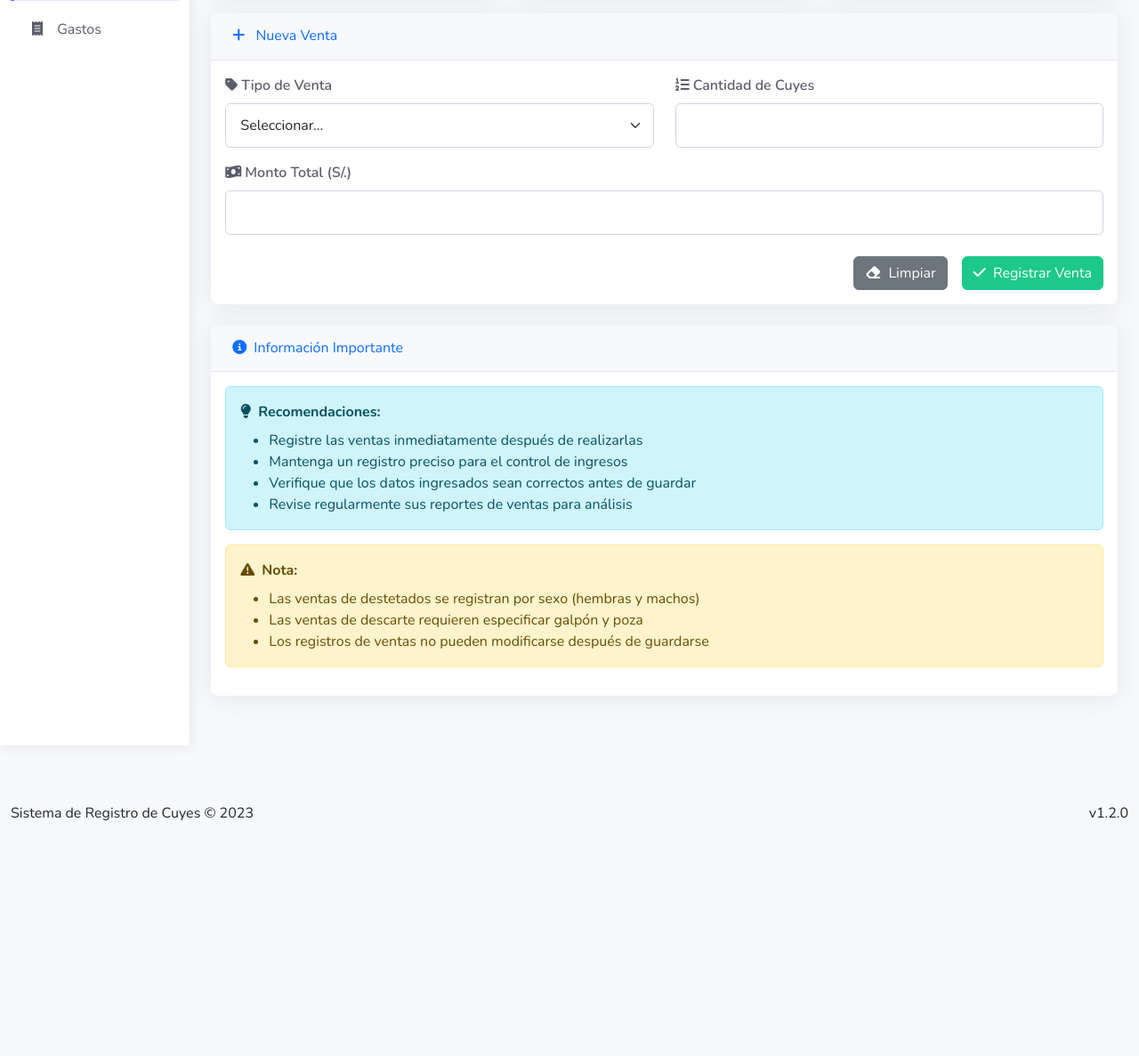
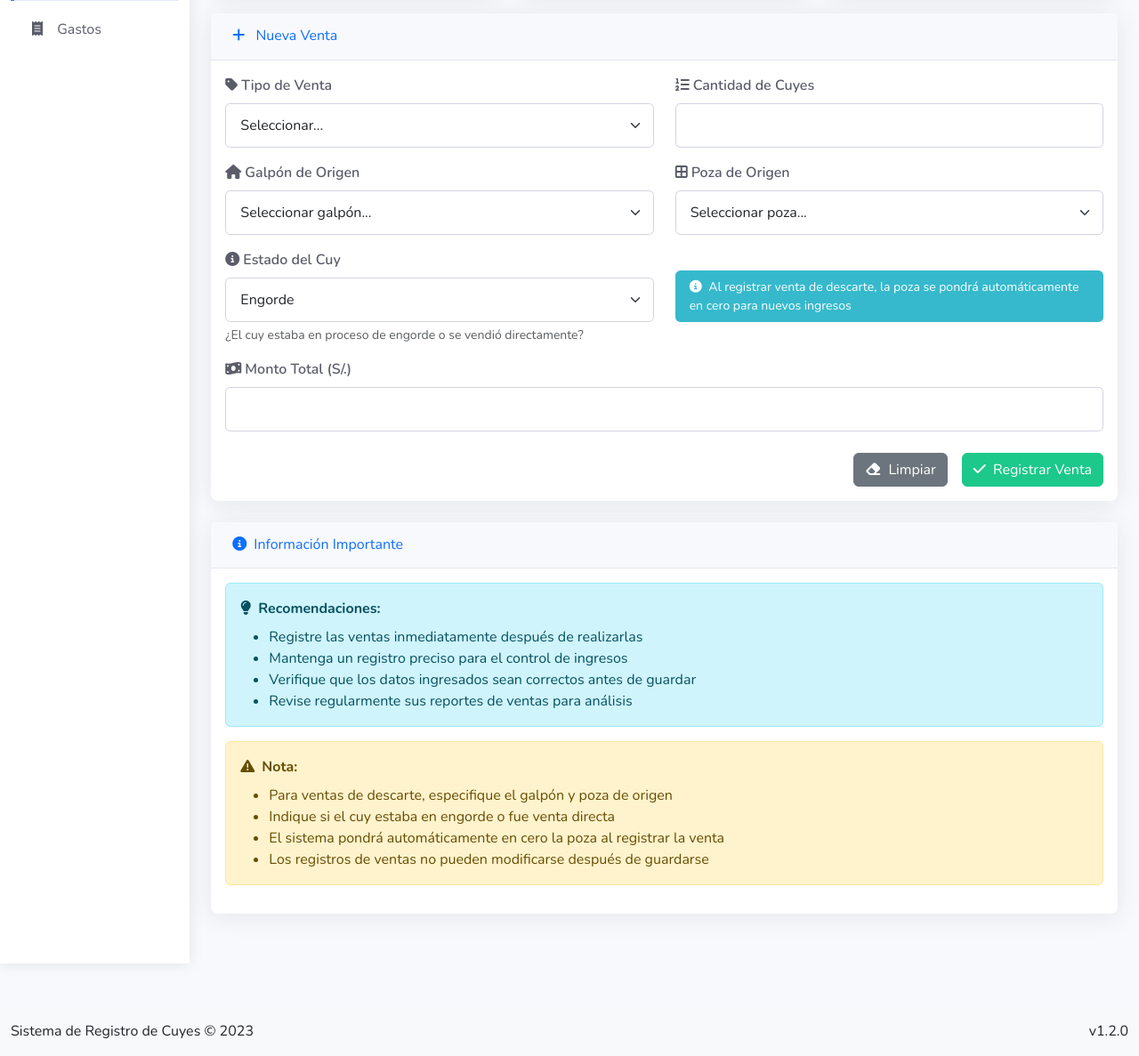
Before and after one commit to Javh9/registro-cuyes, a Flask app: page /ventas in a window 1280 px wide. Shown: the part 307-1494 px from the top of the page at 89% size. Before the commit the page ends 1229 px from the top, so only its background shows below. Run offline with Flask 3, Linux system fonts and the light colour scheme; data that the repository does not hold is empty; some libraries are stand-ins or nearby versions.

Commit message:
agregando funcionalidades

```diff
--- a/templates/ventas_unificado.html
+++ b/templates/ventas_unificado.html
@@ -151,6 +151,14 @@
             border-left: 4px solid var(--success);
         }
 
+        .info-badge {
+            background-color: var(--info);
+            color: white;
+            padding: 0.5rem 1rem;
+            border-radius: 0.35rem;
+            font-size: 0.875rem;
+        }
+
         @media (max-width: 768px) {
             .sidebar {
                 min-height: auto;
@@ -302,7 +310,7 @@
                                     <label class="form-label">
                                         <i class="fas fa-tag me-1"></i>Tipo de Venta
                                     </label>
-                                    <select class="form-select" name="tipo_venta" required>
+                                    <select class="form-select" name="tipo_venta" id="tipo_venta" required onchange="toggleCamposAdicionales()">
                                         <option value="">Seleccionar...</option>
                                         <option value="destetados">Destetados</option>
                                         <option value="descarte">Descarte</option>
@@ -315,12 +323,61 @@
                                     <input type="number" name="cantidad" class="form-control" min="1" required>
                                 </div>
                             </div>
+
+                            <!-- Campos adicionales para venta de descarte -->
+                            <div id="campos-descarte" class="hidden">
+                                <div class="row mb-3">
+                                    <div class="col-md-6">
+                                        <label class="form-label">
+                                            <i class="fas fa-house me-1"></i>Galpón de Origen
+                                        </label>
+                                        <select class="form-select" name="galpon">
+                                            <option value="">Seleccionar galpón...</option>
+                                            {% for galpon in galpones %}
+                                            <option value="{{ galpon.id }}">{{ galpon.nombre }}</option>
+                                            {% endfor %}
+                                        </select>
+                                    </div>
+                                    <div class="col-md-6">
+                                        <label class="form-label">
+                                            <i class="fas fa-border-all me-1"></i>Poza de Origen
+                                        </label>
+                                        <select class="form-select" name="poza">
+                                            <option value="">Seleccionar poza...</option>
+                                            {% for poza in pozas %}
+                                            <option value="{{ poza.id }}">{{ poza.nombre }}</option>
+                                            {% endfor %}
+                                        </select>
+                                    </div>
+                                </div>
+
+                                <div class="row mb-3">
+                                    <div class="col-md-6">
+                                        <label class="form-label">
+                                            <i class="fas fa-info-circle me-1"></i>Estado del Cuy
+                                        </label>
+                                        <select class="form-select" name="estado_cuy">
+                                            <option value="engorde">Engorde</option>
+                                            <option value="venta_directa">Venta Directa</option>
+                                        </select>
+                                        <div class="form-text">¿El cuy estaba en proceso de engorde o se vendió directamente?</div>
+                                    </div>
+                                    <div class="col-md-6">
+                                        <div class="info-badge mt-4">
+                                            <i class="fas fa-info-circle me-1"></i>
+                                            Al registrar venta de descarte, la poza se pondrá automáticamente en cero para nuevos ingresos
+                                        </div>
+                                    </div>
+                                </div>
+                            </div>
+
                             <div class="mb-4">
                                 <label class="form-label">
                                     <i class="fas fa-money-bill-wave me-1"></i>Monto Total (S/.)
                                 </label>
                                 <input type="number" name="costo_venta" step="0.01" class="form-control" required>
                             </div>
+
                             <div class="d-grid gap-2 d-md-flex justify-content-md-end">
                                 <button type="reset" class="btn btn-secondary me-md-2">
                                     <i class="fas fa-eraser me-1"></i> Limpiar
@@ -354,8 +411,9 @@
                         <div class="alert alert-warning">
                             <strong><i class="fas fa-exclamation-triangle me-2"></i>Nota:</strong>
                             <ul class="mb-0 mt-2">
-                                <li>Las ventas de destetados se registran por sexo (hembras y machos)</li>
-                                <li>Las ventas de descarte requieren especificar galpón y poza</li>
+                                <li>Para ventas de descarte, especifique el galpón y poza de origen</li>
+                                <li>Indique si el cuy estaba en engorde o fue venta directa</li>
+                                <li>El sistema pondrá automáticamente en cero la poza al registrar la venta</li>
                                 <li>Los registros de ventas no pueden modificarse después de guardarse</li>
                             </ul>
                         </div>
@@ -376,8 +434,31 @@
 
     <script src="https://cdn.jsdelivr.net/npm/bootstrap@5.3.0/dist/js/bootstrap.bundle.min.js"></script>
     <script>
-        // Validación de formularios
+        // Función para mostrar/ocultar campos adicionales según el tipo de venta
+        function toggleCamposAdicionales() {
+            const tipoVenta = document.getElementById('tipo_venta').value;
+            const camposDescarte = document.getElementById('campos-descarte');
+
+            if (tipoVenta === 'descarte') {
+                camposDescarte.classList.remove('hidden');
+                // Hacer obligatorios los campos de descarte
+                document.querySelectorAll('#campos-descarte select').forEach(select => {
+                    select.setAttribute('required', 'true');
+                });
+            } else {
+                camposDescarte.classList.add('hidden');
+                // Quitar el requerimiento de los campos de descarte
+                document.querySelectorAll('#campos-descarte select').forEach(select => {
+                    select.removeAttribute('required');
+                });
+            }
+        }
+
+        // Inicializar el estado de los campos al cargar la página
         document.addEventListener('DOMContentLoaded', function() {
+            toggleCamposAdicionales();
+
+            // Validación de formularios
             const form = document.querySelector('form');
             form.addEventListener('submit', function(e) {
                 const costoVenta = form.querySelector('input[name="costo_venta"]');
```
